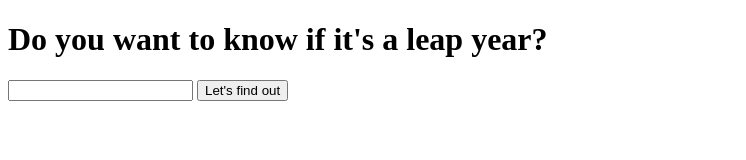
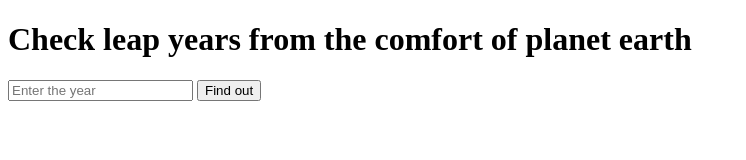
Before and after one commit to AnaCe-7/Leap_Year_Kata_2, a website: page index.html in a window 1280 px wide. Shown: the whole page, without its empty margins (0-746 px from the left). Drawn offline with Linux system fonts and the light colour scheme.

Commit message:
Update index.html

```diff
--- a/index.html
+++ b/index.html
@@ -6,10 +6,11 @@
     <title>Leap year Kata</title>
 </head>
 <body>
-    <h1>Do you want to know if it's a leap year?</h1>
+    <h1>Check leap years from the comfort of planet earth</h1>
     <div class="container">
-        <input type="number">
-        <button>Let's find out</button>
+        <input id="yearInput" type="number" placeholder="Enter the year">
+        <button id="leapYearCheckBtn" class="btn">Find out</button>
     </div>
+    <p id="answer"></p>
 </body>
 </html>
```
